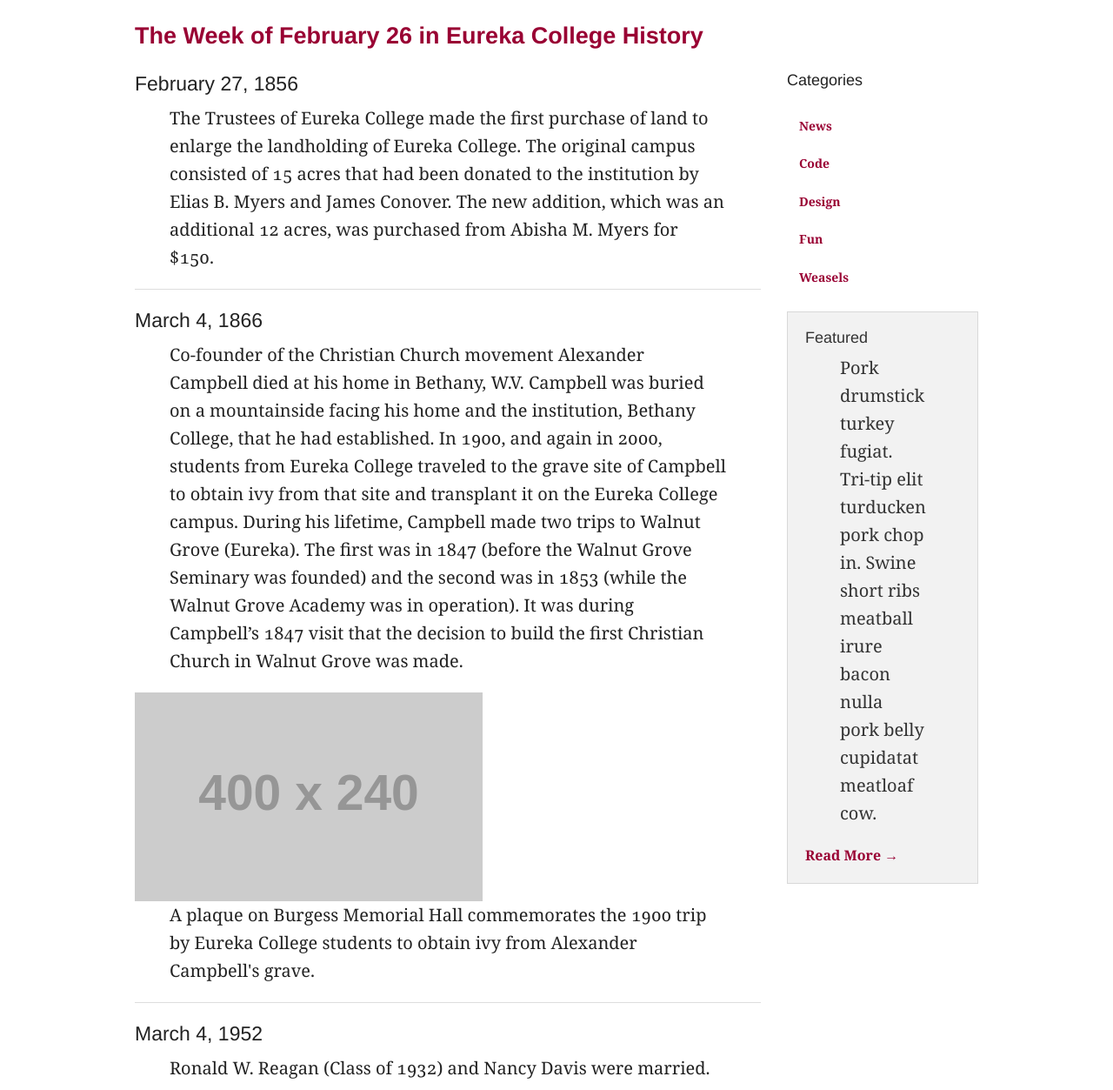
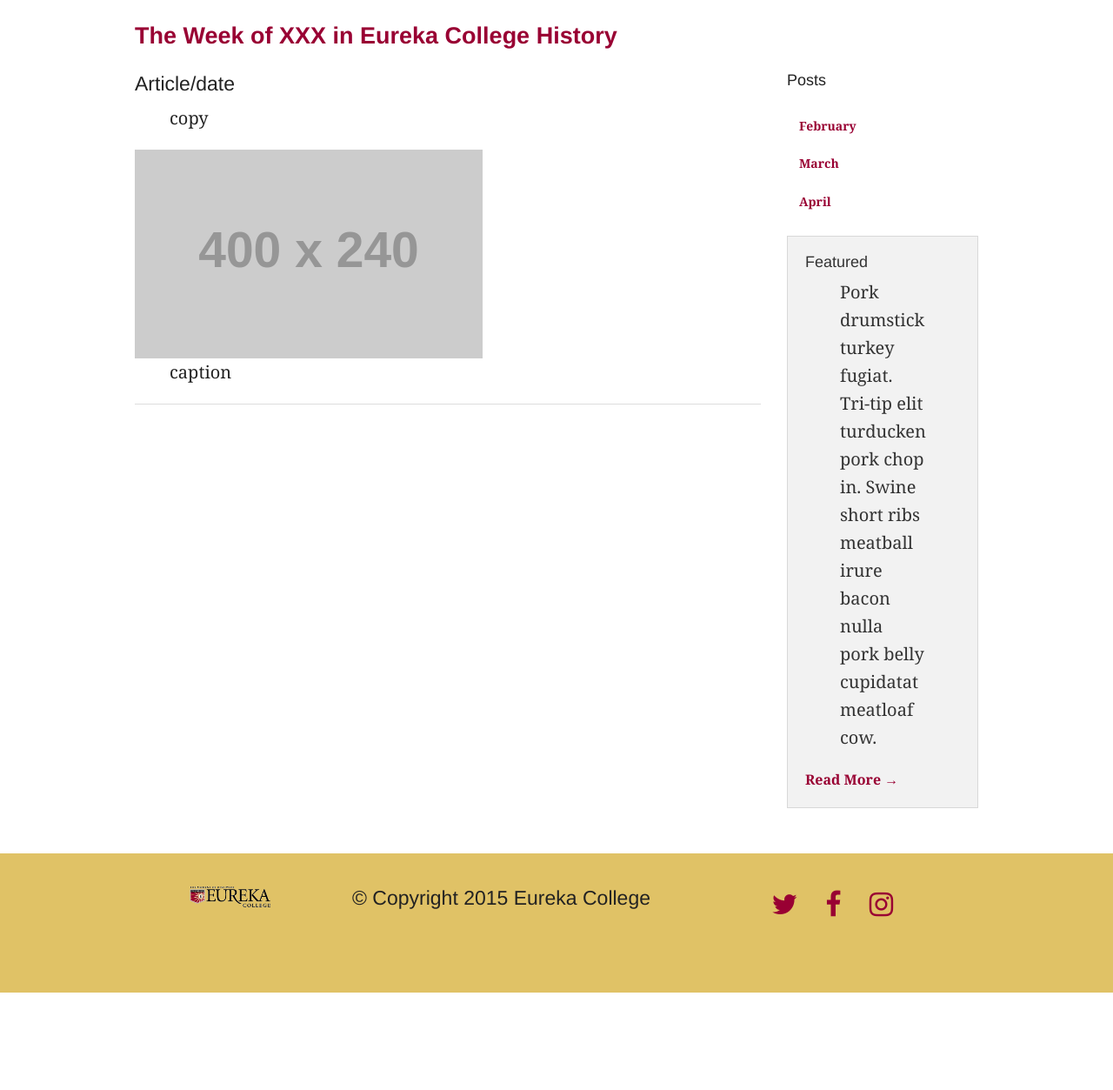
Before and after one commit to dwysefisher/160-v2, a website: page blog/index.html in a window 1280 px wide. Shown: the part 727-1980 px from the top of the page at 87% size. After the commit the page ends 1868 px from the top, so only its background shows below. Drawn offline with Linux system fonts and the light colour scheme; placeholder pictures from the web are drawn by us; files whose address does not match are found by name.

Commit message:
blog build

```diff
--- a/blog/index.html
+++ b/blog/index.html
@@ -41,40 +41,29 @@
 
 <div class="row">
   <div class="large-12 columns">
-     <h3 class="blog-title"><a href="#">The Week of February 26 in Eureka College History</a></h3>
+     <h3 class="blog-title"><a href="#">The Week of XXX in Eureka College History</a></h3>
    </div>
 </div>
 
 <div class="row"><!-- start article -->
  <div class="large-9 columns" role="content">
   <article>
-    <h4>February 27, 1856</h4>
-    <p>The Trustees of Eureka College made the first purchase of land to enlarge the landholding of Eureka College. The original campus consisted of 15 acres that had been donated to the institution by Elias B. Myers and James Conover. The new addition, which was an additional 12 acres, was purchased from Abisha M. Myers for $150.</p>
+    <h4>Article/date</h4>
+    <p>copy</p>
+   <img src="http://placehold.it/400x240&text=[img]"/>
+   <p>caption</p>
    <hr />
-    <h4>March 4, 1866</h4>
-    <p>Co-founder of the Christian Church movement Alexander Campbell died at his home in Bethany, W.V. Campbell was buried on a mountainside facing his home and the institution, Bethany College, that he had established. In 1900, and again in 2000, students from Eureka College traveled to the grave site of Campbell to obtain ivy from that site and transplant it on the Eureka College campus. During his lifetime, Campbell made two trips to Walnut Grove (Eureka). The first was in 1847 (before the Walnut Grove Seminary was founded) and the second was in 1853 (while the Walnut Grove Academy was in operation). It was during Campbell’s 1847 visit that the decision to build the first Christian Church in Walnut Grove was made.</p>
-   <img src="http://placehold.it/400x240&text=[img]"/>
-   <p>A plaque on Burgess Memorial Hall commemorates the 1900 trip by Eureka College students to obtain ivy from Alexander Campbell's grave.</p>
-   <hr />
-   <h4>March 4, 1952</h4>
-   <p>Ronald W. Reagan (Class of 1932) and Nancy Davis were married.</p>
-   <img src="http://placehold.it/400x240&text=[img]"/>
-   <p>Ronald Reagan, left, and his wife, Nancy, attended the 1957 commencement ceremony at Eureka College.</p>
-   <hr />
-     <h4>March 1, 1966</h4>
-     <p>Construction of Melick Library began.</p>
   </article>
  </div>
 <!-- start sidebar -->
     <aside class="large-3 columns">
 
-    <h5>Categories</h5>
+     <h5>Posts</h5>
 <ul class="side-nav">
-    <li><a href="#">News</a></li>
-    <li><a href="#">Code</a></li>
-    <li><a href="#">Design</a></li>
-    <li><a href="#">Fun</a></li>
-    <li><a href="#">Weasels</a></li>
+ <li><a href="#">February</a></li>
+ <li><a href="#">March</a></li>
+ <li><a href="#">April</a></li>
+
 </ul>
 
 <div class="panel">
@@ -92,9 +81,9 @@
       <p class="text-center"><img src="../img/ec-logo.gif" alt="Eureka College logo" class="footer-logo" /></p>
      </div>
      <div class="medium-5 medium-uncentered columns">
-      <h4 class="copyright" style="background-color: lime;">&copy; Copyright 2015 Eureka College</h4>
+      <h4 class="copyright">&copy; Copyright 2015 Eureka College</h4>
      </div>
-     <div class="medium-4 columns" style="background-color:orange;">
+     <div class="medium-4 columns">
         <ul class="inline-list home-social">
             <li><a href="http://www.twitter.com/EurekaCollege" class="twitter"><i class="fa fa-twitter"></i></a></li>
             <li><a href="http://www.facebook.com/EurekaCollege" class="facebook"><i class="fa fa-facebook"></i></a></li>
```
Also changed, not shown: _partials/blog-sidebar.html (added, +13 -0 lines), css/app.css, 1 other file. Lines whose indentation alone changed are shown as unchanged.
